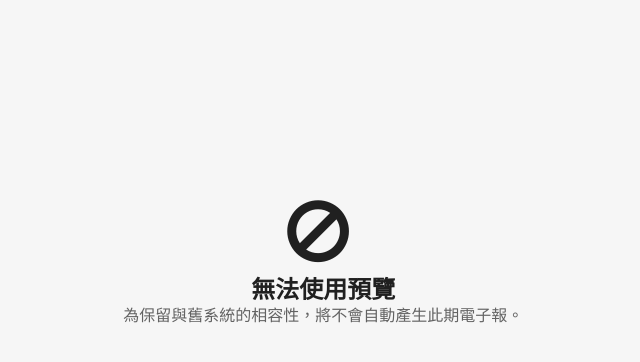
After one commit to rschiang/student-weekly, a Django app: template issues/jinja2/blank.html in a window 1280 px wide. The commit adds this page. Shown: the part 140-502 px from the top of the page, without its empty margins (322-962 px from the left). Run offline with Django 3.2, Linux system fonts and the light colour scheme; the template is opened without the code that fills it, so the values that code supplies are empty.

Commit message:
Update newest style from mockup upstream

```diff
--- /dev/null
+++ b/issues/jinja2/blank.html
@@ -0,0 +1,15 @@
+{% extends 'layout/base.html' %}
+{% block root_styles %}blank-page{% endblock %}
+{% block content %}
+<div class="ui container">
+    <h2 class="ui center aligned icon header">
+        <i class="ban icon"></i>
+        <div class="content">
+            無法使用預覽
+            <div class="sub header">
+                為保留與舊系統的相容性，將不會自動產生此期電子報。
+            </div>
+        </div>
+    </h2>
+</div>
+{% endblock %}
--- a/ntusa/static/citadel.css
+++ b/ntusa/static/citadel.css
@@ -1 +1 @@
-.weekly.login,.weekly.login>.grid{height:100%}.weekly.login>.grid .column{max-width:30em;padding:1em}.weekly.login .footer{margin-top:1em;padding-top:1em}.weekly.citadel{padding-left:6rem}.weekly.citadel .page.header{padding-top:calc(1.85715rem)}.weekly.citadel .page.header>h1{margin-top:0}.weekly.citadel .footer{margin-top:2em;padding-bottom:2em}.weekly.edit-page .container{padding:0 1em}.weekly.edit-page .preview{width:100%;height:100vh;margin:0;padding:0;border:1px solid #fafafa;box-shadow:inset 0 6px 10px 0 rgba(0,0,0,.3)}@media only screen and (min-width:1200px){.weekly.edit-page{margin-right:62.5%}.weekly.edit-page .container{padding:0 2em}.weekly.edit-page .preview{position:fixed;width:62.5%;top:0;right:0;bottom:0;border-width:0 0 0 1px}}.weekly.blank-page .icon.header{position:absolute;top:50%;left:50%;transform:translate(-50%,-50%)}.weekly.footer{color:#898989}.weekly.footer:not(:hover) a{color:inherit}.weekly.quoted .quote{opacity:0;transition:opacity .28s ease}.weekly.quoted .quote::before{content:'\300c'}.weekly.quoted .quote::after{content:'\300d'}.weekly.quoted:hover .quote{opacity:.99}.ui.inverted.form .ui.transparent.input,.ui.inverted.form .ui.transparent.input>input{color:#fff}
+.weekly.login,.weekly.login>.grid{height:100%}.weekly.login>.grid .column{max-width:30em;padding:1em}.weekly.login .footer{margin-top:1em;padding-top:1em}.weekly.citadel{padding-left:6rem}.weekly.citadel .page.header{padding-top:calc(1.85715rem)}.weekly.citadel .page.header>h1{margin-top:0}.weekly.citadel .footer{margin-top:2em;padding-bottom:2em}.weekly.edit-page .container{padding:0 1em}.weekly.edit-page .preview{width:100%;height:100vh;margin:0;padding:0;border:1px solid #fafafa;box-shadow:inset 0 6px 10px 0 rgba(0,0,0,.3)}@media only screen and (min-width:1200px){.weekly.edit-page{margin-right:62.5%}.weekly.edit-page .container{padding:0 2em}.weekly.edit-page .preview{position:fixed;width:62.5%;top:0;right:0;bottom:0;border-width:0 0 0 1px}}.weekly.blank-page{background:rgba(192,192,192,.13)}.weekly.blank-page .icon.header{position:absolute;top:50%;left:50%;transform:translate(-50%,-50%)}.weekly.footer{color:#898989}.weekly.footer:not(:hover) a{color:inherit}.weekly.quoted .quote{opacity:0;transition:opacity .28s ease}.weekly.quoted .quote::before{content:'\300c'}.weekly.quoted .quote::after{content:'\300d'}.weekly.quoted:hover .quote{opacity:.99}.ui.inverted.form .ui.transparent.input,.ui.inverted.form .ui.transparent.input>input{color:#fff}
```
